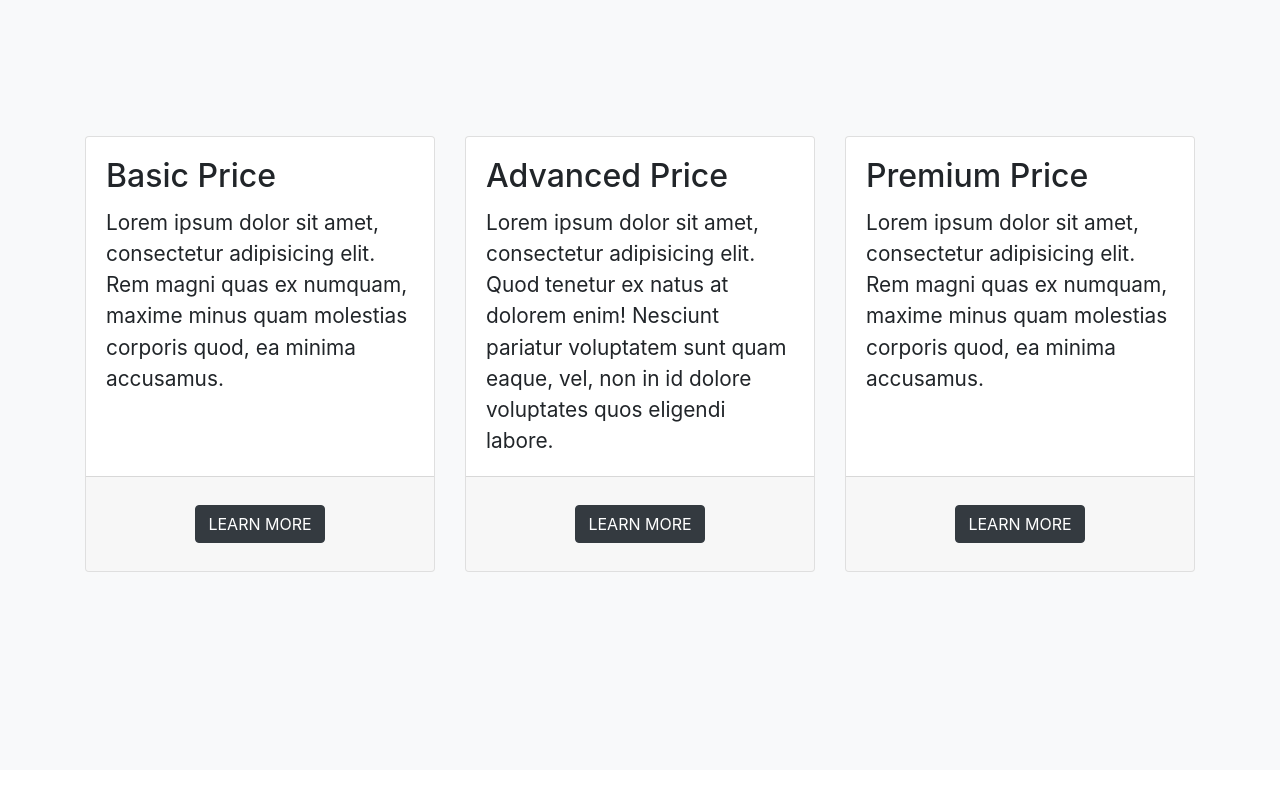
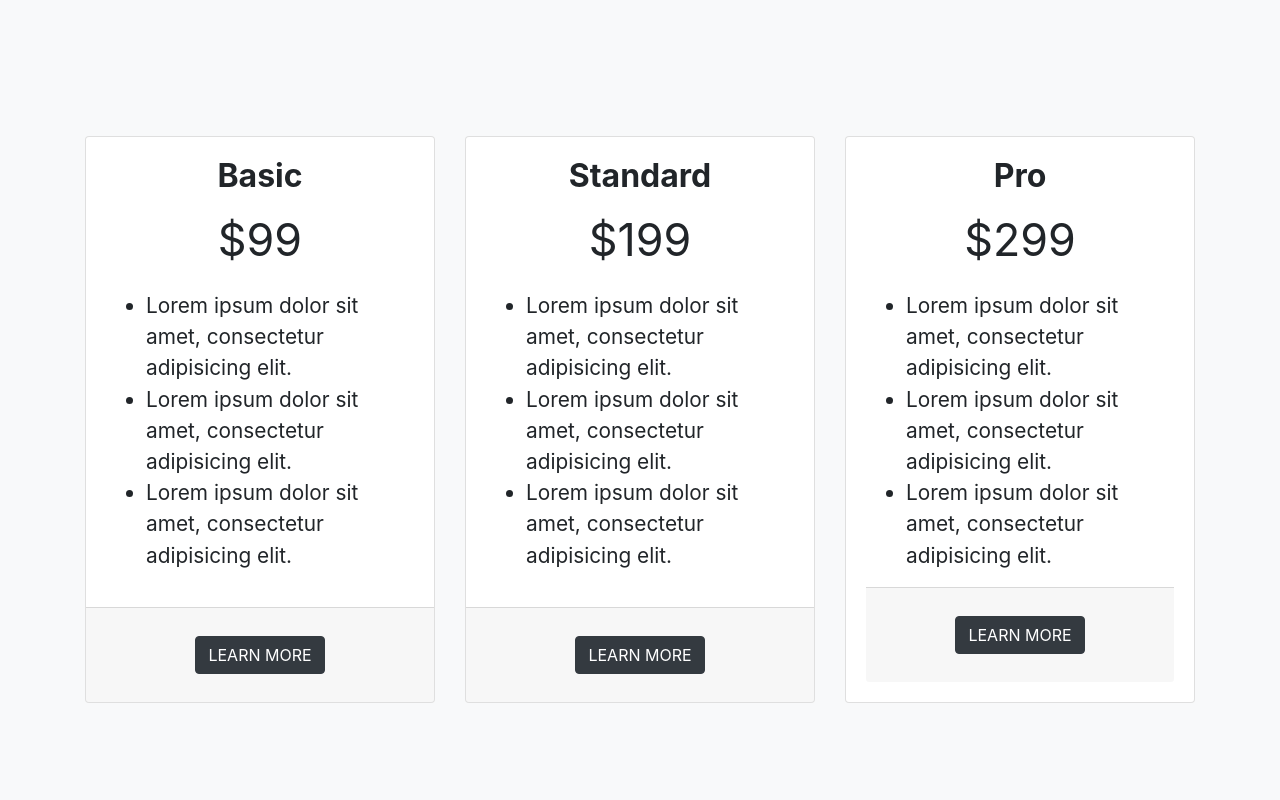
Before and after one commit to plhsu19/landing-page-EyeCare, a website with bundled scripts: page index.html in a window 1280 px wide. Shown: the part 1340-2140 px from the top of the page. Built offline with nearby package versions, Linux system fonts and the light colour scheme.

Commit message:
update price section

```diff
--- a/css/scrolling-nav.css
+++ b/css/scrolling-nav.css
@@ -79,14 +79,19 @@
  	font-size: 1.3rem;
  }
 
+.card-title {
+	text-align: center;
+	font-weight: bold;
+}
+
+.price {
+	text-align: center;
+	font-size: 2.8rem;
+}
+
  .card-text {
  	font-size: 1.3rem;
  }
-
-.col-custom {
-	padding-right: 2rem;
-	padding-left: 2rem;
-}
 
 .card-footer {
 	display: flex;
--- a/index.html
+++ b/index.html
@@ -22,6 +22,7 @@
 
   <!-- Custom styles for this template -->
   <link href="css/scrolling-nav.css" rel="stylesheet">
+  <link rel="icon" href="images/icon.png">
 
 </head>
 
@@ -67,16 +68,16 @@
   <section id="Product">
     <div class="container-fluid">
       <div class="row">
-        <div class= "col-lg-6 showcase_img"></div>
         <div class="col-lg-6 product_descript">
           <h2>The glasses that remind you to take a break.</h2>
           <p class="lead">Our smart glasses automatically remind you, or force you, to take a break to avoid eye strains. Their features include: </p>
           <ul>
-            <li>Give a sound notification when the user concentrates on eye-consuming tasks too long, e.g., reading or using a computer. </li>
+            <li>Give a sound notification when the user concentrates on eye-consuming tasks too long, e.g., reading or using a computer for a continuously long time. </li>
             <li>Calaculate the most ideal length of break time.</li>
             <li>Send a notificatin to remind the user to come back to work after the break time is over.</li>
           </ul>
         </div>
+        <div class= "col-lg-6 showcase_img"></div>
       </div>
     </div>
   </section>
@@ -86,12 +87,17 @@
   <section id="Price" class="bg-light">
     <div class="container">
       <!-- Content Row -->
-      <div class="row">
-        <div class="col-md-4 mb-5 col-custom">
+      <div class="row justify-content-around">
+        <div class="col-md-4 mb-5">
           <div class="card h-100">
             <div class="card-body">
-              <h2 class="card-title">Basic Price</h2>
-              <p class="card-text">Lorem ipsum dolor sit amet, consectetur adipisicing elit. Rem magni quas ex numquam, maxime minus quam molestias corporis quod, ea minima accusamus.</p>
+              <h2 class="card-title">Basic</h2>
+              <p class="price">$99</p>
+              <ul class="card-text">
+                <li>Lorem ipsum dolor sit amet, consectetur adipisicing elit.</li>
+                <li>Lorem ipsum dolor sit amet, consectetur adipisicing elit.</li>
+                <li>Lorem ipsum dolor sit amet, consectetur adipisicing elit.</li>
+              </ul>
             </div>
             <div class="card-footer">
               <a href="https://mailchi.mp/ebbab150e0fd/contact">
@@ -101,11 +107,16 @@
           </div>
         </div>
         <!-- /.col-md-4 -->
-        <div class="col-md-4 mb-5 col-custom">
+        <div class="col-md-4 mb-5">
           <div class="card h-100">
             <div class="card-body">
-              <h2 class="card-title">Advanced Price</h2>
-              <p class="card-text">Lorem ipsum dolor sit amet, consectetur adipisicing elit. Quod tenetur ex natus at dolorem enim! Nesciunt pariatur voluptatem sunt quam eaque, vel, non in id dolore voluptates quos eligendi labore.</p>
+              <h2 class="card-title">Standard</h2>
+              <p class="price">$199</p>
+              <ul class="card-text">
+                <li>Lorem ipsum dolor sit amet, consectetur adipisicing elit.</li>
+                <li>Lorem ipsum dolor sit amet, consectetur adipisicing elit.</li>
+                <li>Lorem ipsum dolor sit amet, consectetur adipisicing elit.</li>
+              </ul>
             </div>
             <div class="card-footer">
               <a href="https://mailchi.mp/ebbab150e0fd/contact">
@@ -115,12 +126,16 @@
           </div>
         </div>
         <!-- /.col-md-4 -->
-        <div class="col-md-4 mb-5 col-custom">
+        <div class="col-md-4 mb-5">
           <div class="card h-100">
             <div class="card-body">
-              <h2 class="card-title">Premium Price</h2>
-              <p class="card-text">Lorem ipsum dolor sit amet, consectetur adipisicing elit. Rem magni quas ex numquam, maxime minus quam molestias corporis quod, ea minima accusamus.</p>
-            </div>
+              <h2 class="card-title">Pro</h2>
+              <p class="price">$299</p>
+              <ul class="card-text">
+                <li>Lorem ipsum dolor sit amet, consectetur adipisicing elit.</li>
+                <li>Lorem ipsum dolor sit amet, consectetur adipisicing elit.</li>
+                <li>Lorem ipsum dolor sit amet, consectetur adipisicing elit.</li>
+              </ul>
               <div class="card-footer">
                 <a href="https://mailchi.mp/ebbab150e0fd/contact">
                   <button type="button" class="btn btn-dark btn-custom text-uppercase">Learn More</button>
```
Lines whose indentation alone changed are shown as unchanged.
